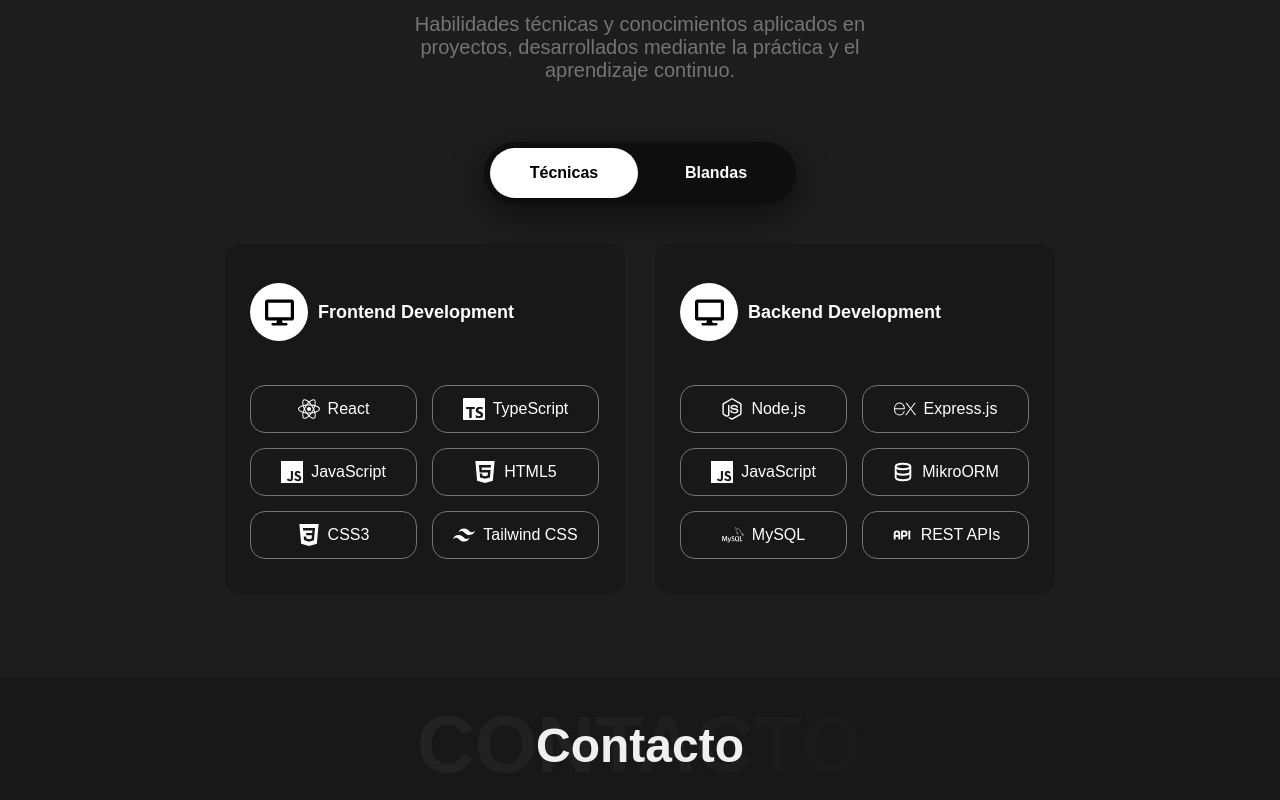
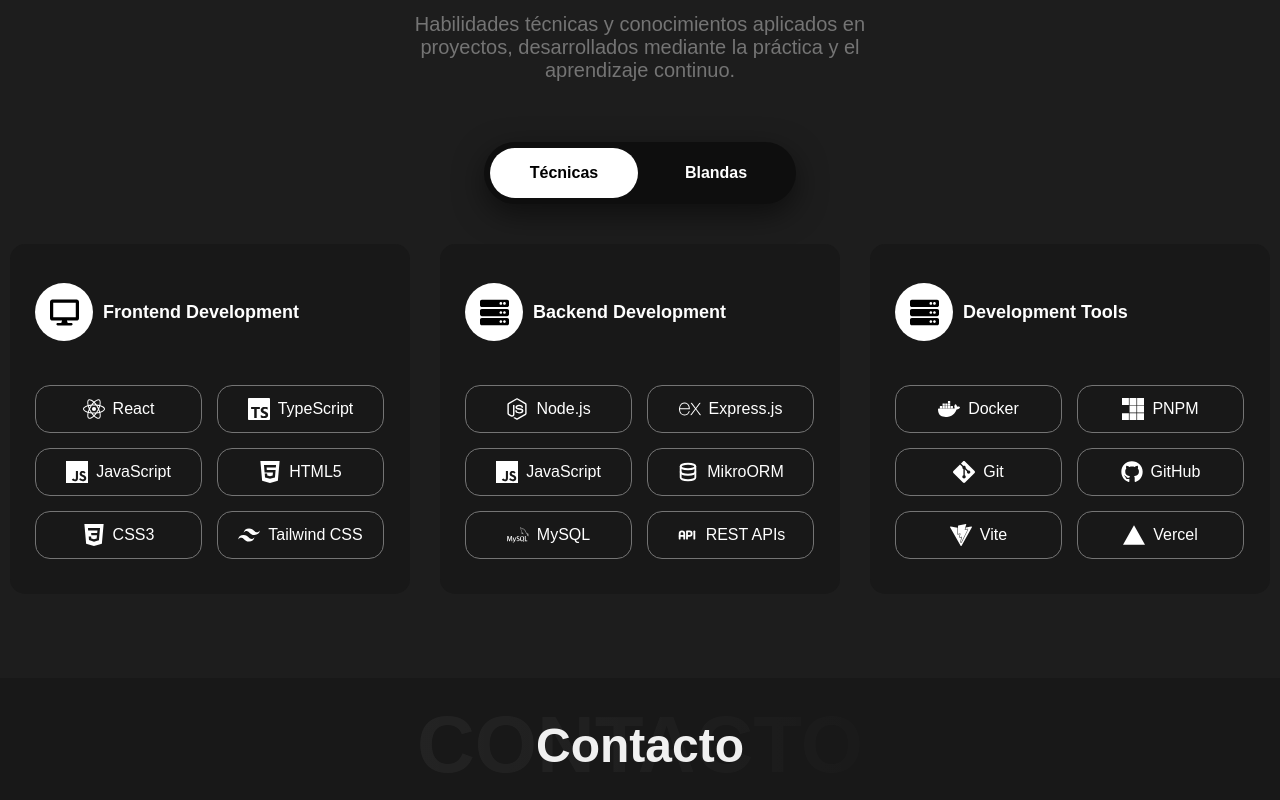
Before and after one commit to AlanHeidel/portfolio, a React (Vite) app: page / in a window 1280 px wide. Shown: the part 4853-5653 px from the top of the page. Built offline with nearby package versions, Linux system fonts and the light colour scheme.

Commit message:
chore(skills): update skills section

```diff
--- a/src/App.jsx
+++ b/src/App.jsx
@@ -15,9 +15,10 @@ import {
   FaGraduationCap,
   FaDownload,
   FaDesktop,
-  FaNodeJs
+  FaNodeJs,
+  FaServer
 } from "react-icons/fa";
-import { SiReact, SiTypescript, SiJavascript, SiHtml5, SiCss3, SiTailwindcss, SiExpress, SiMysql } from 'react-icons/si';
+import { SiReact, SiTypescript, SiJavascript, SiHtml5, SiCss3, SiTailwindcss, SiExpress, SiMysql, SiVercel, SiVite, SiGit, SiPnpm, SiDocker } from 'react-icons/si';
 import { TbApi, TbDatabase } from 'react-icons/tb';
 import Slider from "./components/Slider/Slider.jsx";
 import AboutCard from "./components/AboutCard/AboutCard.jsx";
@@ -210,13 +211,23 @@ function App() {
                   { icon: < SiCss3 size={22} />, name: 'CSS3' },
                   { icon: < SiTailwindcss size={22} />, name: 'Tailwind CSS' },
                 ]} />
-                <SkillsCard icon={< FaDesktop />} title='Backend Development' skills={[
+
+                <SkillsCard icon={< FaServer />} title='Backend Development' skills={[
                   { icon: < FaNodeJs size={22} />, name: 'Node.js' },
                   { icon: < SiExpress size={22} />, name: 'Express.js' },
                   { icon: < SiJavascript size={22} />, name: 'JavaScript' },
                   { icon: < TbDatabase size={22} />, name: 'MikroORM' },
                   { icon: < SiMysql size={22} />, name: 'MySQL' },
                   { icon: < TbApi size={22} />, name: 'REST APIs' },
+                ]} />
+
+                <SkillsCard icon={< FaServer />} title='Development Tools' skills={[
+                  { icon: < SiDocker size={22} />, name: 'Docker' },
+                  { icon: < SiPnpm size={22} />, name: 'PNPM' },
+                  { icon: < SiGit size={22} />, name: 'Git' },
+                  { icon: < FaGithub size={22} />, name: 'GitHub' },
+                  { icon: < SiVite size={22} />, name: 'Vite' },
+                  { icon: < SiVercel size={22} />, name: 'Vercel' },
                 ]} />
               </div>
               <div>
```
